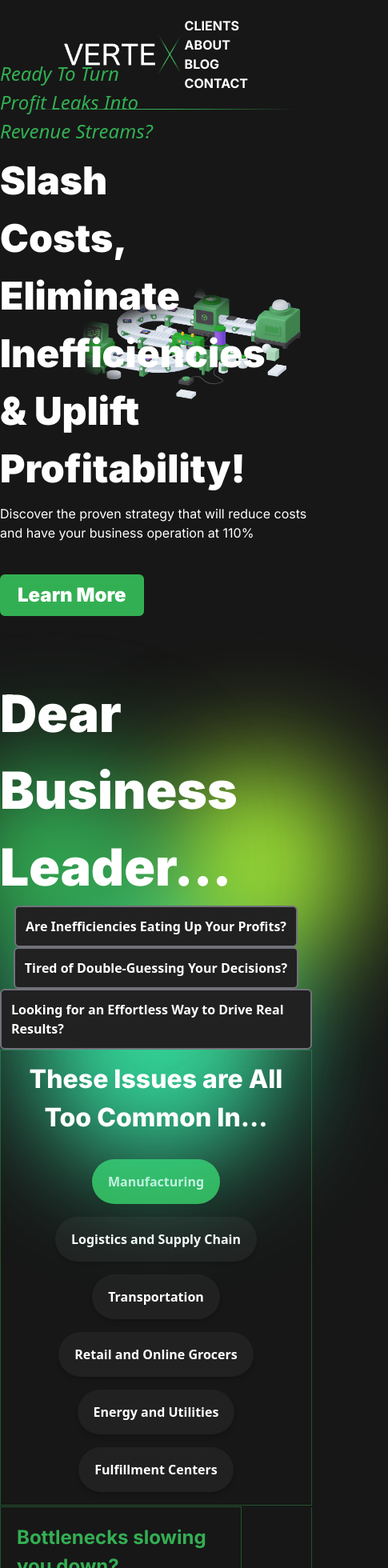
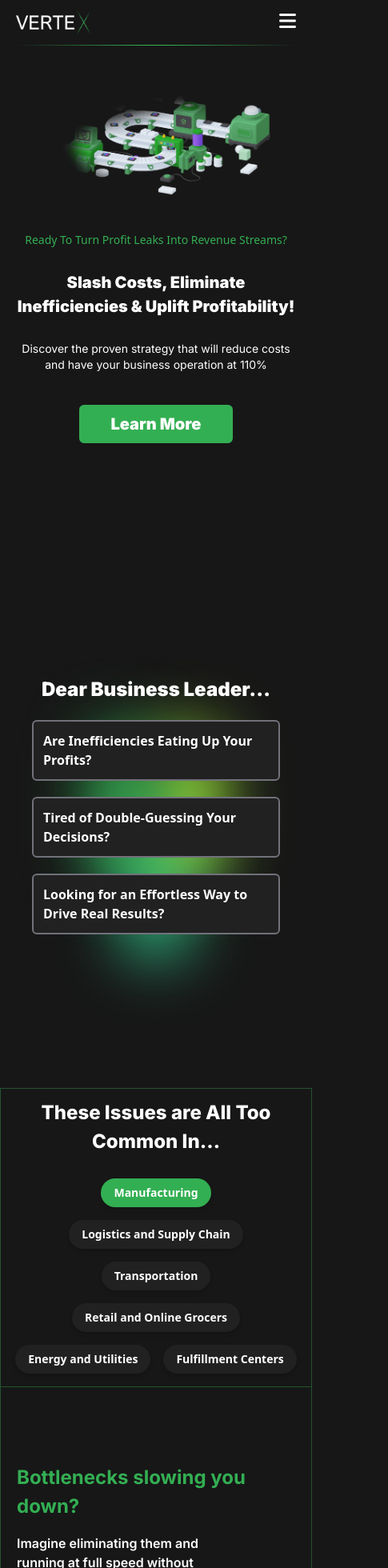
Before and after one commit to RudolfsIzaks/GreenVertex, a React (Vite) app: page / in a window 390 px wide. Shown: the top 1960 px of the page at 80% size, 485 px wide, since content can reach past the window. Built offline with nearby package versions, Linux system fonts and the light colour scheme.

Commit message:
MobileOptimization

```diff
--- a/src/components/navBar.jsx
+++ b/src/components/navBar.jsx
@@ -1,19 +1,27 @@
-import React from "react";
+import React, { useRef } from "react";
 import { NavLink } from "react-router-dom";
 import '../index.css';
 import vertex from '../assets/vertexLogo.png';
+import { FontAwesomeIcon } from '@fortawesome/react-fontawesome';
+import {faBars, faTimes} from '@fortawesome/free-solid-svg-icons';
 
 function NavBar() {
+    const navRef = useRef();
+
+    const showNavBar = () => {
+      navRef.current.classList.toggle('responsive_nav');
+    }
+
     return(
         <>
           <div className="absolute top-0 left-0 w-full">
-          <div className="flex justify-between px-20 my-5 items-center">
+          <div className="flex justify-between md:px-20 px-5 md:my-5 my-2 items-center">
             <div>
-                <img src={vertex} width={150} alt="Vertex Logo" />
+                <img src={vertex} className="md:w-32 w-24" alt="Vertex Logo" />
             </div>
-            <div>
+            <div ref={navRef} className="navbar">
                 <ul className="md:flex gap-8 font-inter font-bold text-md text-white">
-                    <li>
+                    <li className="">
                         <NavLink to="/clients" className="hover:text-green duration-200">
                           CLIENTS
                         </NavLink>
@@ -34,7 +42,18 @@ function NavBar() {
                         </NavLink>
                     </li>
                 </ul>
+                <button className="md:hidden md:opacity-0 nav_close text-3xl text-white" onClick={showNavBar}>
+                  <FontAwesomeIcon
+                     icon={faTimes}
+                  />
+                </button>
             </div>
+            <button className="md:hidden md:opacity-0" onClick={showNavBar}>
+                  <FontAwesomeIcon
+                     icon={faBars}
+                      className="text-white text-2xl"
+                  />
+                </button>
           </div>
           <hr className="hr_grad"/>
           </div>
--- a/src/components/questions.jsx
+++ b/src/components/questions.jsx
@@ -12,11 +12,11 @@ function Questions() {
 
     return(
         <>
-          <div className="relative w-auto flex flex-col justify-center items-center question_tab md:mb-48 md:mt-12">
-            <div className="absolute blob bg-emerald-400 w-80 h-96 top-1/2 rounded-full z-0"></div>
-            <div className="absolute blob w-64 h-64 bg-lime-400 left-1/2 rounded-full z-0"></div>
-            <div className="absolute blob w-64 h-64 bg-green right-1/2 rounded-full z-0"></div>
-            <h1 className="relative text-white font-inter font-black text-headline-1">Dear Business Leader…</h1>
+          <div className="relative w-auto flex flex-col justify-center items-center question_tab md:gap-0 gap-5 mb-48 md:mt-12 px-10">
+            <div className="absolute md:blur-3xl blur-2xl bg-emerald-400 md:w-80 w-20 md:h-96 h-48 top-1/2 rounded-full z-0"></div>
+            <div className="absolute md:blur-3xl blur-2xl bg-lime-400 md:w-64 w-20 md:h-64 h-48 left-1/2 rounded-full z-0"></div>
+            <div className="absolute md:blur-3xl blur-2xl bg-green md:w-64 w-20 md:h-64 h-48 right-1/2 rounded-full z-0"></div>
+            <h1 className="relative text-white font-inter font-black md:text-headline-1 text-subheadline-3">Dear Business Leader…</h1>
             <div className="relative md:right-64 md:top-14 rounded-md bg-card border-2 border-zinc-500 text-white font-semibold p-3 hover:rotate-6 duration-150 hover:scale-110"><p>Are Inefficiencies Eating Up Your Profits?</p></div>
             <div className="relative md:left-64 rounded-md bg-card border-2 border-zinc-500 text-white font-semibold p-3 hover:rotate-6 duration-150 hover:scale-110" ><p>Tired of Double-Guessing Your Decisions?</p></div>
             <div className="relative rounded-md md:top-10 bg-card border-2 border-zinc-500 text-white font-semibold p-3 hover:rotate-6 duration-150 hover:scale-110" ><p>Looking for an Effortless Way to Drive Real Results?</p></div>
--- a/src/components/tabs.jsx
+++ b/src/components/tabs.jsx
@@ -73,16 +73,16 @@ const TabbedInterface = () => {
   }, [selectedTab]);
 
   return (
-    <div className="gap-0 pb-10 h-screen grid md:grid-cols-8 grid_cont justify-center">
-     <div className="grid_dummy"></div>
-     <div className="grid_dummy"></div>
-      <div className="container h-full col-start-3 col-span-4 button_grid">
-      <h2 className="relative z-10 text-headline-3 font-inter font-extrabold text-white p-3 text-center">These Issues are All Too Common In…</h2>
+    <div className="gap-0 pb-10 md:h-screen grid md:grid-cols-8 grid_cont justify-center">
+     <div className="grid_dummy md:block hidden"></div>
+     <div className="grid_dummy md:block hidden"></div>
+      <div className="container h-full md:col-start-3 md:col-span-4 col-span-8 button_grid">
+      <h2 className="relative z-10 md:text-headline-3 text-subheadline-3 font-inter font-extrabold text-white p-3 text-center">These Issues are All Too Common In…</h2>
         <div className="tabs flex w-full justify-center flex-wrap items-center px-4 pb-4 rounded-xl mt-4 gap-4">
           {tabData.map((tab, index) => (
             <button
               key={index}
-              className={`py-4 px-5 font-semibold w-auto rounded-full shadow-md focus:outline-none text-md text-white hover:scale-110 duration-200 hover:bg-green ${
+              className={`md:py-4 py-2 md:px-5 px-4 font-semibold w-auto rounded-full shadow-md focus:outline-none md:text-md text-sm md:scale-100 text-white hover:scale-110 duration-200 hover:bg-green ${
                 selectedTab.label === tab.label ? "bg-green text-white" : "bg-card"
               }`}
               onClick={() => setSelectedTab(tab)}
@@ -92,22 +92,22 @@ const TabbedInterface = () => {
           ))}
         </div>
       </div>
-      <div className="grid_dummy"></div>
-      <div className="grid_dummy"></div>
-      <div className="grid_dummy-bottom"></div>
-      <div className="grid_dummy-bottom"></div>
-      <div className="w-full flex flex-col justify-center items-start col-start-3 col-span-2 text_grid">
+      <div className="grid_dummy md:block hidden"></div>
+      <div className="grid_dummy md:block hidden"></div>
+      <div className="grid_dummy-bottom md:block hidden"></div>
+      <div className="grid_dummy-bottom md:block hidden"></div>
+      <div className="w-full flex flex-col justify-center items-start md:col-start-3 md:col-span-2 col-start-1 col-span-8 text_grid">
         <div className="content rounded-xl p-5">
           <h2 className="text-green text-subheadline-3 font-bold font-inter">{selectedTab.headline}</h2>
           <p className="mt-4 text-md font-inter font-semibold pr-20 text-white">{selectedTab.body}</p>
         </div>
       </div>
-      <div className="col-span-2 icon-grid flex justify-center items-center">
+      <div className="md:col-span-2 col-span-8 icon-grid md:flex justify-center items-center hidden">
         <img src={selectedTab.image} width="60%"/>
       </div>
-      <div className="grid_dummy-bottom col-span-2"></div>
-      <div className="grid_dummy-bottom col-span-2"></div>
-      <div className="progress-bars py-6 px-5 col-start-3 col-span-4 stats_grid">
+      <div className="grid_dummy-bottom col-span-2 md:block hidden"></div>
+      <div className="grid_dummy-bottom col-span-2 md:block hidden"></div>
+      <div className="progress-bars py-6 px-5 md:col-start-3 md:col-span-4 col-span-8 stats_grid">
           <h1 className="italic font-inter font-black text-white text-headline-3 mb-5">With <i className="text-green">Green Vertex</i></h1>
           {selectedTab.output > 0 && (
             <div className="mb-4">
@@ -132,8 +132,8 @@ const TabbedInterface = () => {
             </div>
           )}
         </div>
-        <div className="grid_dummy-bottom"></div>
-        <div className="grid_dummy-bottom"></div>
+        <div className="grid_dummy-bottom md:block hidden"></div>
+        <div className="grid_dummy-bottom md:block hidden"></div>
     </div>
   );
 };
--- a/src/index.css
+++ b/src/index.css
@@ -119,6 +119,8 @@ body {
   filter: blur(50px);
 }
 
+@media only screen and (min-width: 768px) {
+
 .left_align {
   left: 27%;
 }
@@ -137,3 +139,53 @@ body {
 .expand_card {
   opacity: 100%;
 }
+}
+
+@media only screen and (max-width: 1024px) {
+   .navbar {
+    display: flex;
+    justify-content: center;
+    align-items: center;
+    text-align: left;
+    position: fixed;
+    top: 0;
+    left: 0;
+    height: 100dvh;
+    width: 100dvw;
+    z-index: 100;
+    background-color: #171717;
+    transition: 0.5s ease-in-out;
+    scale: 0;
+    opacity: 0;
+   }
+   .navbar ul {
+    width: 100%;
+   }
+
+   .navbar li {
+    width: 100%;
+    padding-inline: 10%;
+    padding-block: 5%;
+    transition: 0.5s ease-in-out;
+   }
+
+
+   .navbar > ul li:nth-child(4) {
+    background-color: #33AF53;
+   }
+
+   .nav_close {
+    position: absolute;
+    top: 2%;
+    right: 5%;
+   }
+
+   .responsive_nav {
+    scale: 1;
+    opacity: 1;
+   }
+
+   .grid_cont {
+    grid-template-rows: 1fr 1fr 1fr;
+   }
+}
--- a/src/pages/landing.jsx
+++ b/src/pages/landing.jsx
@@ -21,56 +21,56 @@ function LandingPage() {
     <>
       <div className="hero h-screen flex justify-center items-center">
         <NavBar />
-        <div className="flex items-center justify-between md:mt-10 md:px-32">
-          <div className="w-1/2 relative z-10">
-            <p className="text-green text-subheadline-3 mb-2 italic">
+        <div className="flex md:flex-row flex-col items-center md:justify-between justify-center md:mt-10 md:px-32 mx-5">
+          <div className="md:w-1/2 relative z-10 flex md:block justify-center items-center flex-col">
+            <p className="text-green md:text-subheadline-3 mb-2 md:text-left text-center text-sm">
               Ready To Turn Profit Leaks Into Revenue Streams?
             </p>
-            <h1 className="text-white text-headline-2 font-inter font-black text-left">
+            <h1 className="text-white md:text-headline-2 font-inter font-black md:text-left text-subheadline-4 md:my-1 my-5 text-center">
               Slash Costs, Eliminate Inefficiencies & Uplift Profitability!
             </h1>
-            <p className="text-white text-md font-inter mt-2 w-96">
+            <p className="text-white md:text-md font-inter mt-2 md:w-96 text-sm text-center md:text-left">
               Discover the proven strategy that will reduce costs and have your
               business operation at 110%
             </p>
-            <button className="font-inter font-black text-2xl text-white bg-green mt-10 py-2 px-5 rounded-md hover:bg-transparent hover:scale-110 hover:text-green border-2 border-green duration-200">
+            <button className="font-inter font-black md:text-2xl text-xl w-48 text-white bg-green mt-10 py-2 px-5 md:rounded-md rounded-md hover:bg-transparent hover:scale-110 hover:text-green border-2 border-green duration-200">
               Learn More
             </button>
           </div>
-          <div className="absolute z-0">
+          <div className="absolute z-0 top-24 right-10 md:top-auto md:bottom-auto md:w-1/2">
             <img src={BG3D} alt="" />
           </div>
         </div>
       </div>
       <Questions />
       <TabbedInterface />
-      <div className="h-screen flex flex-col justify-center items-center">
+      <div className="md:h-screen md:my-auto my-20 flex flex-col justify-center items-center md:m-auto mx-5">
         <h2
-          className="text-subheadline-3 text-green font-inter font-bold"
+          className="md:text-subheadline-3 text-green font-inter md:font-bold font-normal text-center"
           data-aos="zoom-in-up"
         >
           Discover How to Avoid These Common Pitfalls and Transform Them Into
           Profits with...
         </h2>
         <h1
-          className="text-headline-1 text-white font-inter font-black"
+          className="md:text-headline-1 text-headline-3 text-center text-white font-inter font-black"
           data-aos="zoom-in"
         >
           The Digital Twin Simulation
         </h1>
         <div className="relative flex justify-center items-center rounded-md bg-background md:px-2 md:py-10 box-border md:w-1/2 overflow-hidden border select-none border-gray-600 mt-8 hover:rotate-3 duration-200">
           <div className="z-0 absolute blur-el w-32 h-32 top-0 left-0 bg-green rounded-full animate-pulse"></div>
-          <p className="z-10 text-white text-subheadline-3 font-inter w-4/5 text-center">
+          <p className="z-10 text-white md:text-subheadline-3 font-inter md:w4/5 md:p-1 p-2 text-center">
             78% of All Fortune 100 Companies Swear by This Complex, Yet
             Extremely Profitable Approach.
           </p>
           <div className="z-0 absolute blur-el w-32 h-32 bottom-0 right-0 bg-lime-400 rounded-full animate-pulse"></div>
         </div>
       </div>
-      <div className="flex items-center md:px-32 gap-10 mb-24">
-      <div className="w-1/2">
-        <h1 className="font-inter font-black text-headline-1 text-white">Meet Green Vertex</h1>
-        <p className="font-inter font-black text-md text-green mb-5 w-2/3">
+      <div className="flex md:flex-row flex-col items-center md:px-32 gap-10 mb-24 md:mx-auto mx-5">
+      <div className="md:w-1/2">
+        <h1 className="font-inter font-black md:text-headline-1 text-headline-3 text-white">Meet Green Vertex</h1>
+        <p className="font-inter md:font-black text-md text-green mb-5 md:w-2/3">
           Reducing costs, optimizing complex processes, and
           increasing profitability is what we do best…
         </p>
@@ -94,17 +94,17 @@ function LandingPage() {
         </div>
       </div>
       </div>
-      <div className="relative md:px-32 h-screen flex flex-row-reverse justify-center items-center">
-      <div className="w-1/3 z-10">
+      <div className="relative md:px-32 h-screen flex md:flex-row-reverse flex-col-reverse justify-center items-center">
+      <div className="md:w-1/3 mx-5 z-10">
           <img src={sim} className="rounded-xl"/>
         </div>
-        <div className="w-2/3">
-        <div className="absolute w-64 h-64 bg-lime-700 blur-3xl rounded-full animate-pulse z-0"></div>
+        <div className="md:w-2/3 mx-5 mb-5">
+        <div className="absolute md:w-64 w-20 md:h-64 h-20 bg-lime-700 blur-3xl rounded-full animate-pulse z-0"></div>
         <p className="font-inter font-bold text-green">Now Revealing...</p>
-        <h1 className="font-inter relative z-10 font-black text-headline-2 text-white md:w-4/5">
+        <h1 className="font-inter relative z-10 font-black md:text-headline-2 text-subheadline-3 text-white md:w-4/5">
         The Secret Behind 78% Of Fortune 100 Companies Repeated Success
         </h1>
-        <p className="mt-5 text-white font-inter w-2/3 z-10 relative leading-relaxed">
+        <p className="mt-5 text-white font-inter md:w-2/3 z-10 relative leading-relaxed">
         For nearly a decade, we've helped industry giants save millions with our Digital Twin Simulation.
 
         This revolutionary technology creates a virtual replica of your operations, allowing you to test and analyze scenarios risk-free.
--- a/tailwind.config.js
+++ b/tailwind.config.js
@@ -24,6 +24,9 @@ module.exports = {
         'subheadline-3': '24px',
         'subheadline-4': '20px',
       },
+      screens: {
+        'sm': { 'max': '768px' },
+      },
     },
   },
   plugins: [],
```
Also changed, not shown: src/components/services.jsx (+24 -24 lines).
